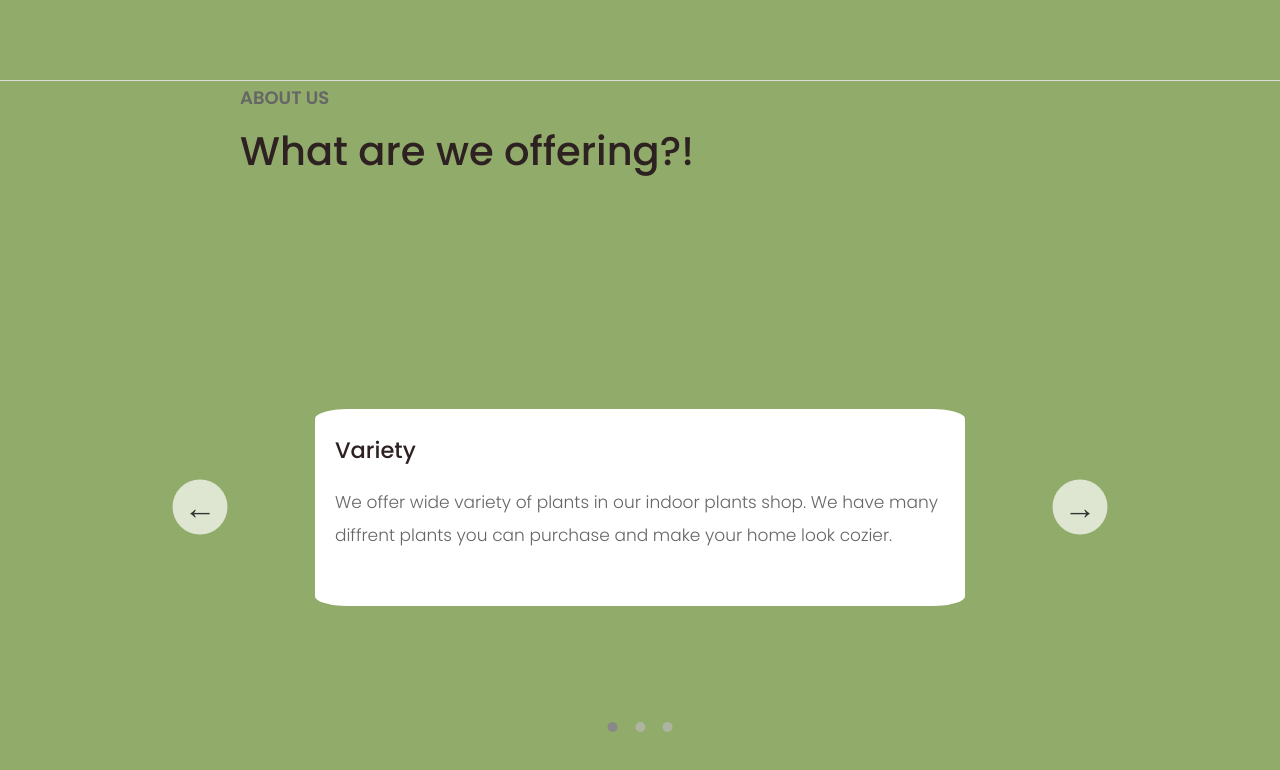
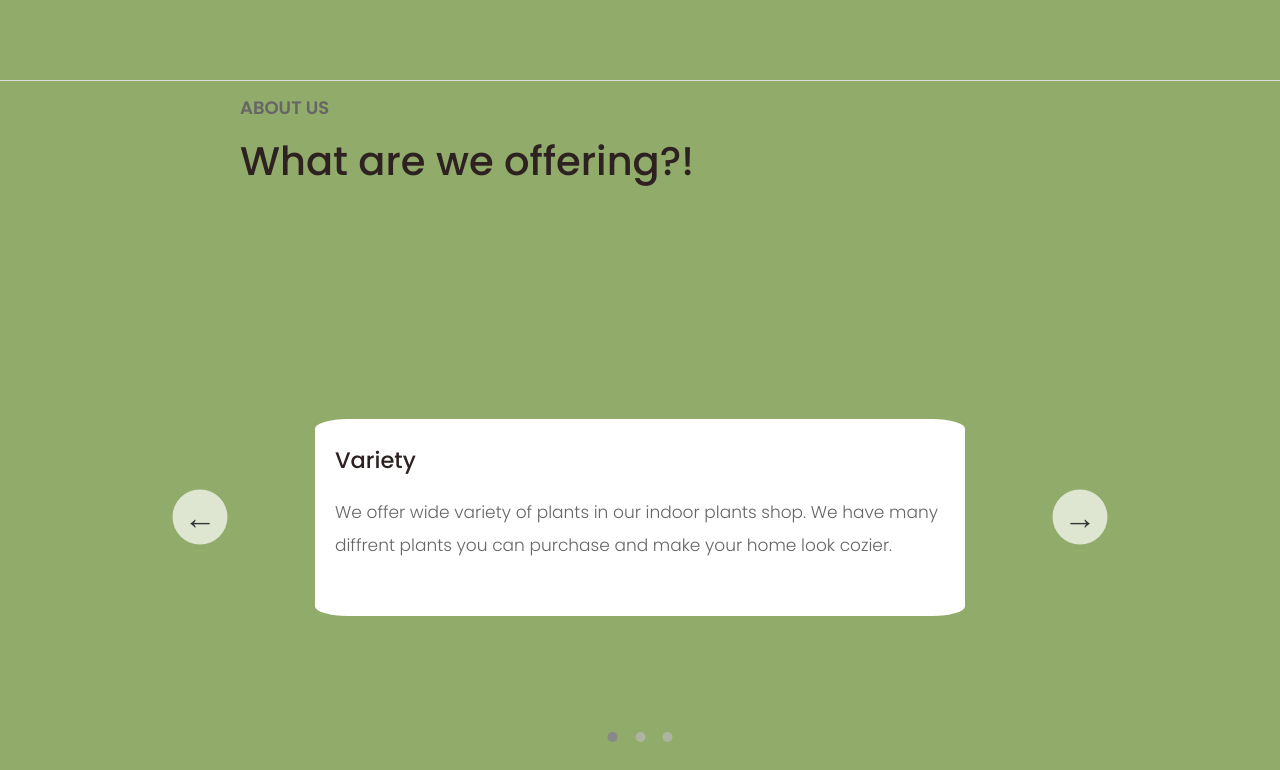
Before and after one commit to hella753/Plantarium-js, a website: page index.html in a window 1280 px wide. Shown: the part 920-1690 px from the top of the page. Drawn offline with Linux system fonts and the light colour scheme.

Commit message:
Update style.css

```diff
--- a/style.css
+++ b/style.css
@@ -33,7 +33,7 @@ body {
 
 /* GENERAL ELEMENTS */
 #section--1 {
-  padding: 0rem 0rem;
+  padding: 10px 0px;
   margin-top: 200px;
   border-top: 1px solid #ddd;
   transition: transform 1s, opacity 1s;
```
